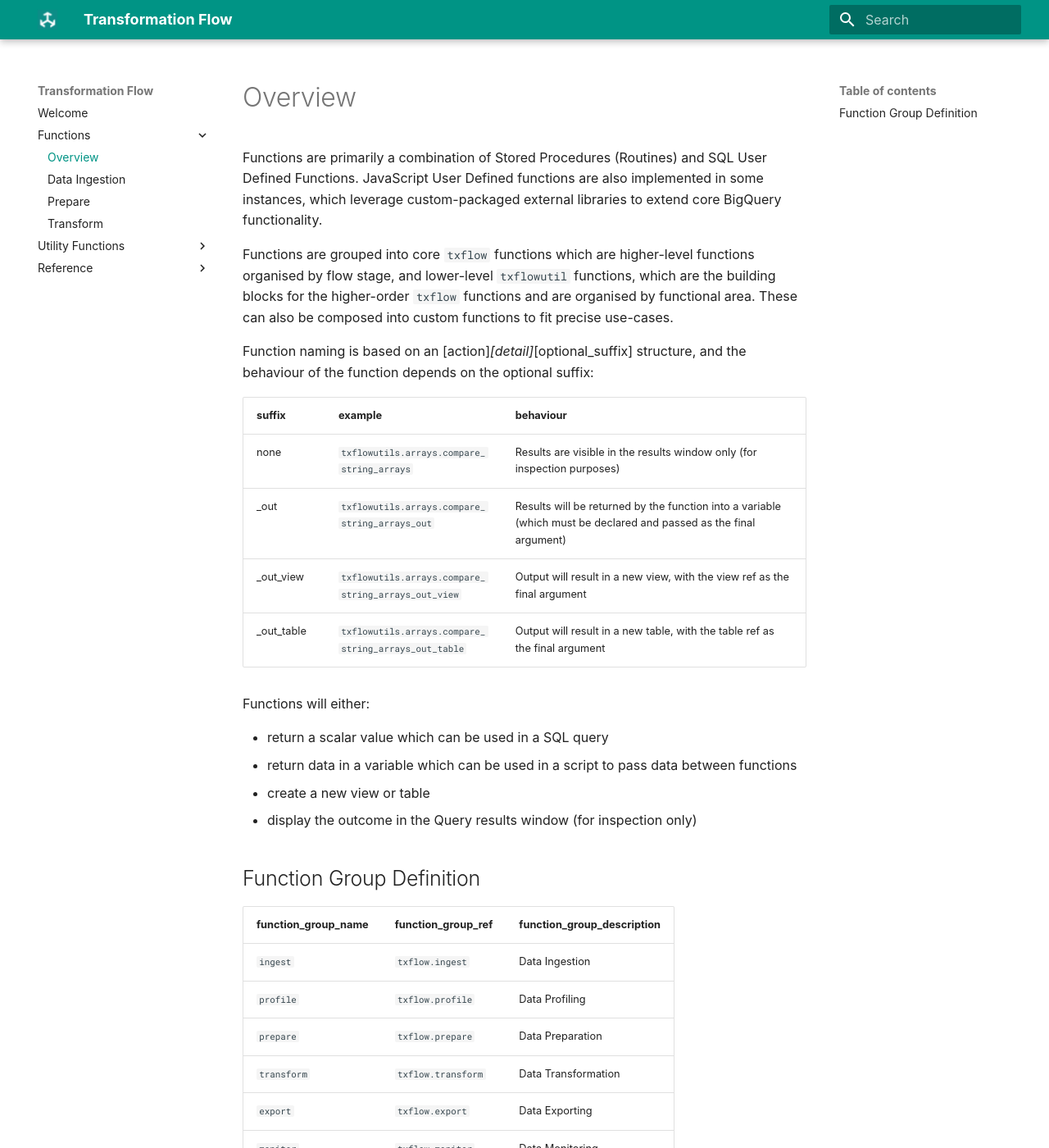
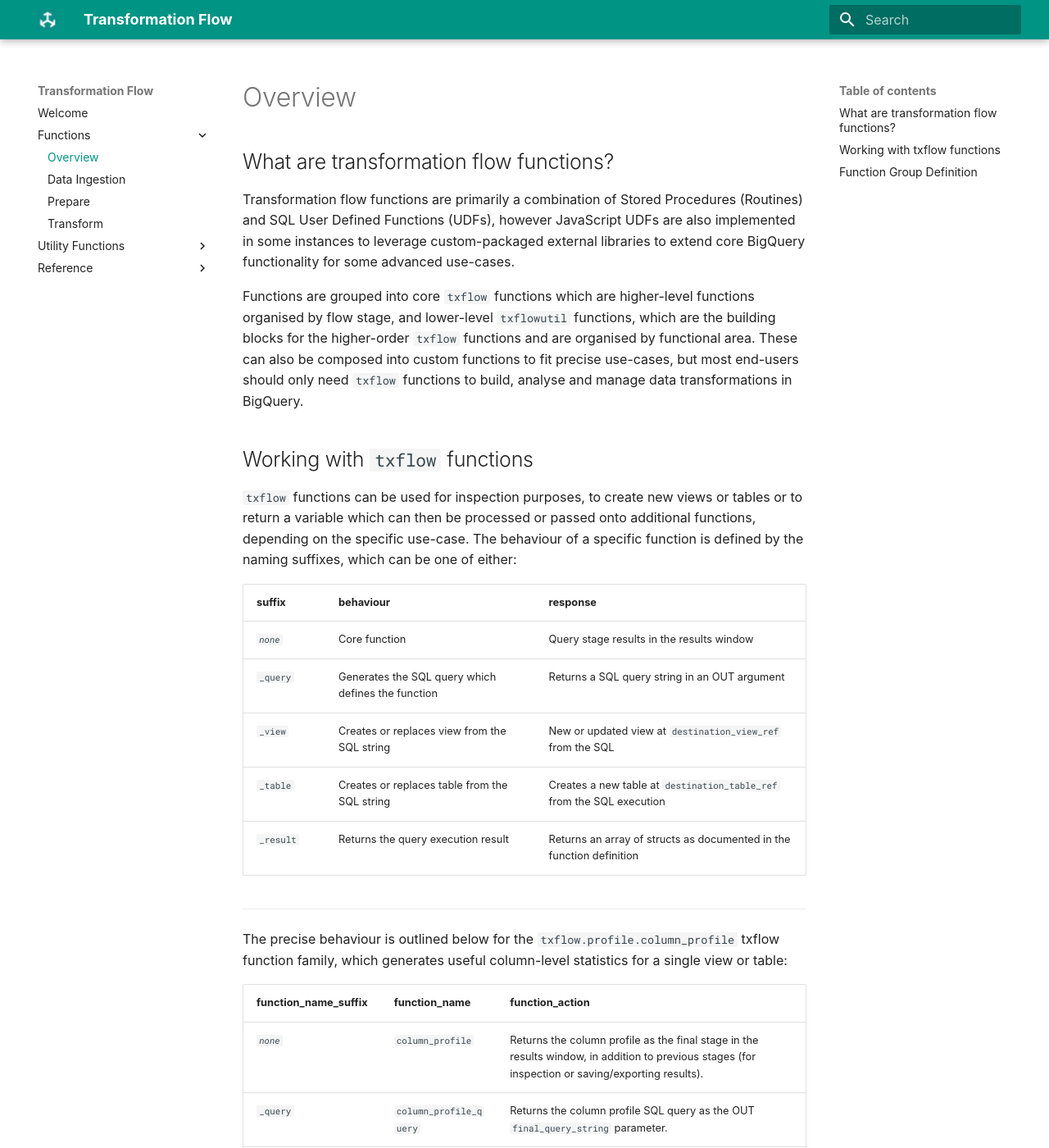
Before and after one commit to transformationflow/transformationflow.github.io, an MkDocs documentation site: the page built from docs/functions-overview.md, in a window 1280 px wide and 1400 px high. Shown: the whole window at 82% size. Built offline with MkDocs 1.6.1 and Material for MkDocs 9.7.7, drawn with Linux system fonts in a browser that asks for light colours; some web fonts are replaced; comment, search, counter and statistics services are not loaded; some of the changed text lies outside the part shown.

Commit message:
Updated functions overview docs with new suffixes

```diff
--- a/docs/functions-overview.md
+++ b/docs/functions-overview.md
@@ -1,35 +1,41 @@
 # Overview
 
-Functions are primarily a combination of Stored Procedures (Routines) and SQL User Defined Functions.  JavaScript User Defined functions are also implemented in some instances, which leverage custom-packaged external libraries to extend core BigQuery functionality.
+## What are transformation flow functions?
 
-Functions are grouped into core `txflow` functions which are higher-level functions organised by flow stage, and lower-level `txflowutil` functions, which are the building blocks for the higher-order `txflow` functions and are organised by functional area.  These can also be composed into custom functions to fit precise use-cases.
+Transformation flow functions are primarily a combination of Stored Procedures (Routines) and SQL User Defined Functions (UDFs), however JavaScript UDFs are also implemented in some instances to leverage custom-packaged external libraries to extend core BigQuery functionality for some advanced use-cases.
 
-Function naming is based on an [action]_[detail]_[optional_suffix] structure, and the behaviour of the function depends on the optional suffix:
+Functions are grouped into core `txflow` functions which are higher-level functions organised by flow stage, and lower-level `txflowutil` functions, which are the building blocks for the higher-order `txflow` functions and are organised by functional area.  These can also be composed into custom functions to fit precise use-cases, but most end-users should only need `txflow` functions to build, analyse and manage data transformations in BigQuery.
 
-suffix | example | behaviour
+## Working with `txflow` functions
+`txflow` functions can be used for inspection purposes, to create new views or tables or to return a variable which can then be processed or passed onto additional functions, depending on the specific use-case.  The behaviour of a specific function is defined by the naming suffixes, which can be one of either:
+
+suffix | behaviour | response
 --- | --- | ---
- none | `txflowutils.arrays.compare_string_arrays` | Results are visible in the results window only (for inspection purposes)
-_out | `txflowutils.arrays.compare_string_arrays_out` | Results will be returned by the function into a variable (which must be declared and passed as the final argument)
-_out_view | `txflowutils.arrays.compare_string_arrays_out_view` | Output will result in a new view, with the view ref as the final argument
-_out_table | `txflowutils.arrays.compare_string_arrays_out_table` | Output will result in a new table, with the table ref as the final argument
+_`none`_ | Core function | Query stage results in the results window
+`_query` | Generates the SQL query which defines the function | Returns a SQL query string in an OUT argument
+`_view` | Creates or replaces view from the SQL string | New or updated view at `destination_view_ref` from the SQL
+`_table` | Creates or replaces table from the SQL string | Creates a new table at `destination_table_ref` from the SQL execution
+`_result` | Returns the query execution result | Returns an array of structs as documented in the function definition
+
+---
+
+The precise behaviour is outlined below for the `txflow.profile.column_profile` txflow function family, which generates useful column-level statistics for a single view or table:
+
+function_name_suffix | function_name | function_action
+ --- | --- | ---
+_`none`_ | `column_profile` | Returns the column profile as the final stage in the results window, in addition to previous stages (for inspection or saving/exporting results).
+`_query` | `column_profile_query` | Returns the column profile SQL query as the OUT `final_query_string` parameter.
+`_view` | `column_profile_view` | Builds a view with the column profile at time of creation.  Columns included in the view will be static until re-generated, but data will be dynamic.
+`_table` | `column_profile_table` | Builds a table with the column profile and data at time of creation.  Columns and data included in the table will be static until re-generated.
+`_result` | `column_profile_result` | Returns an array of structs in the OUT `column_profile` argument.
 
 
+See the worked examples outlining how to work with the functions with `_query` and `_results` suffixes as they will require an output variable to be declared before the function is called.
 
 
+## Function Group Definition
+Txflow functions are grouped by the stage of the transformation flow that they are expected to be used.
 
-
-
-
-
-
-Functions will either:
-
-- return a scalar value which can be used in a SQL query
-- return data in a variable which can be used in a script to pass data between functions
-- create a new view or table
-- display the outcome in the Query results window (for inspection only)
-
-## Function Group Definition
 function_group_name | function_group_ref | function_group_description
 --- | --- | ---
 `ingest` | `txflow.ingest` | Data Ingestion
```
